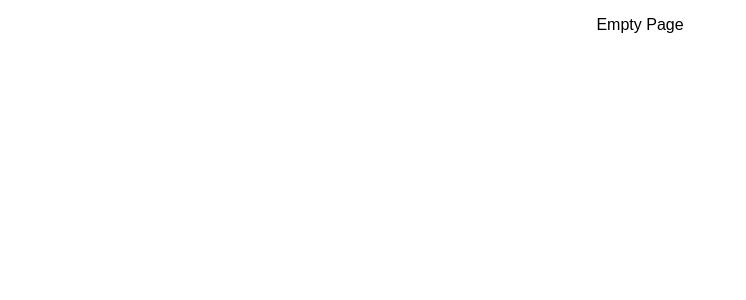
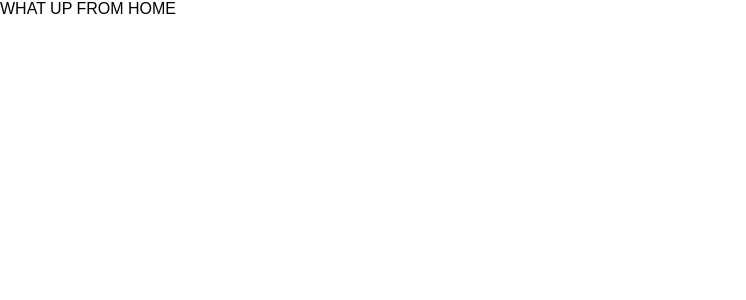
Before and after one commit to daneschmidt/movie-sagas-challenge-6, a React (Create React App) app: page / in a window 1280 px wide. Shown: the top 300 px of the page, without its empty margins (0-746 px from the left). Built offline with nearby package versions, Linux system fonts and the light colour scheme.

Commit message:
basic pages are setup

```diff
--- a/package.json
+++ b/package.json
@@ -10,6 +10,7 @@
     "react": "^16.8.6",
     "react-dom": "^16.8.6",
     "react-redux": "^5.1.1",
+    "react-router-dom": "^5.1.2",
     "react-scripts": "^3.0.1",
     "redux": "^4.0.1",
     "redux-logger": "^3.0.6",
--- a/src/components/App/App.js
+++ b/src/components/App/App.js
@@ -1,13 +1,20 @@
 import React, { Component } from 'react';
 import './App.css';
+import { HashRouter as Router, Route, } from 'react-router-dom';
+import Home from '../pages/Home/Home';
+import Details from '../pages/Details/Details';
+import Update from '../pages/Update/Update';
 
 class App extends Component {
   // Renders the entire app on the DOM
   render() {
     return (
-      <div className="App">
-        <p>Empty Page</p>
-      </div>
+      <Router>
+        <div className="App"></div>
+        <Route path="/" exact component={Home} />
+        <Route path="/details" exact component={Details} />
+        <Route path="/update" exact component={Update} />
+      </Router>
     );
   }
 }
--- /dev/null
+++ b/src/components/pages/Details/Details.js
@@ -0,0 +1,13 @@
+import React, { Component} from 'react';
+
+ class Details extends Component {
+
+     render(){
+
+         return(
+             <div>YO WE GOT DEM DEETS</div>
+         )
+     }
+ }
+
+ export default Details;
--- /dev/null
+++ b/src/components/pages/Home/Home.js
@@ -0,0 +1,13 @@
+import React, { Component} from 'react';
+
+ class Home extends Component {
+
+     render(){
+
+         return(
+             <div>WHAT UP FROM HOME</div>
+         )
+     }
+ }
+
+ export default Home;
--- /dev/null
+++ b/src/components/pages/Update/Update.js
@@ -0,0 +1,13 @@
+import React, { Component} from 'react';
+
+ class Update extends Component {
+
+     render(){
+
+         return(
+             <div>WE OUT HERE IN UPDATE</div>
+         )
+     }
+ }
+
+ export default Update;
```
Also changed, not shown: 1 other file (tests, documents, lock files or other folders).
